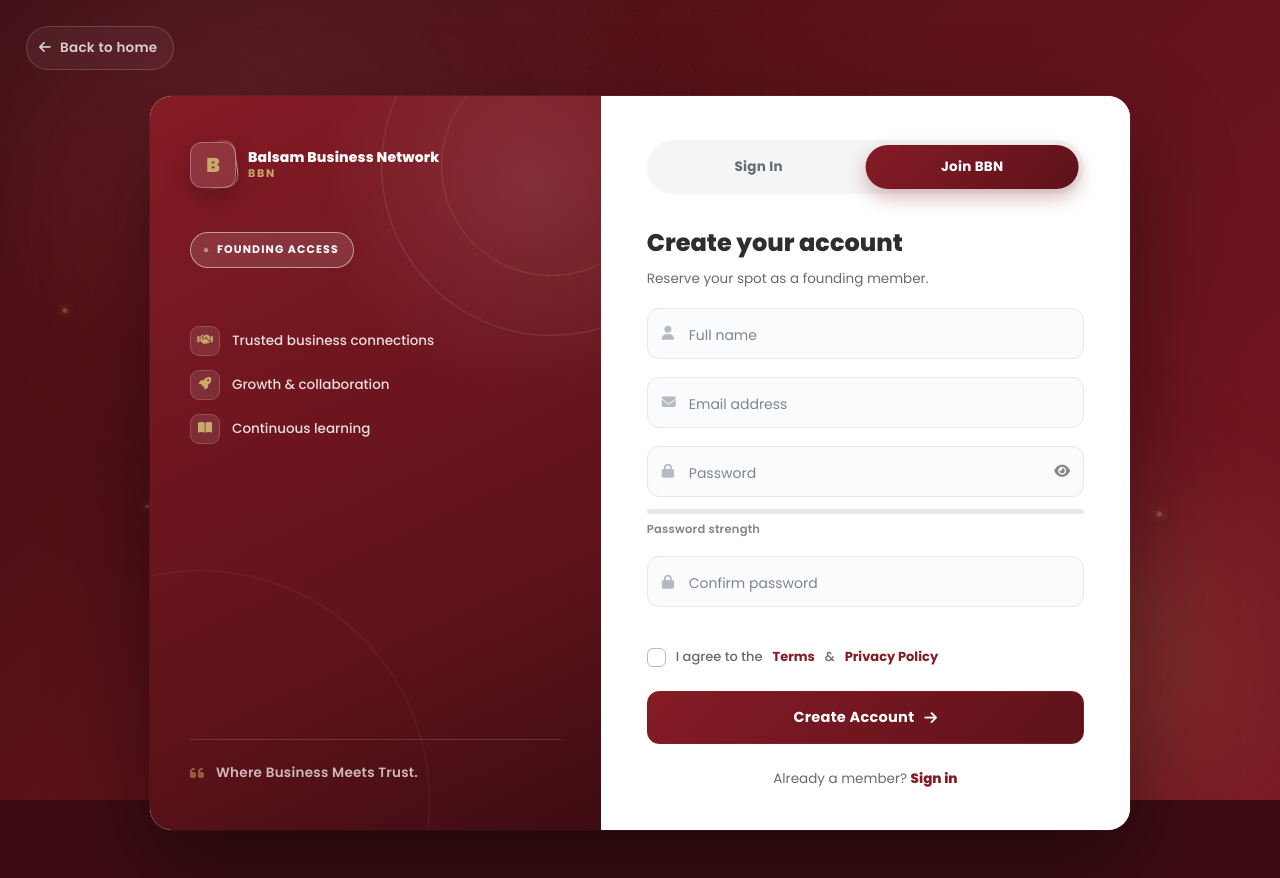
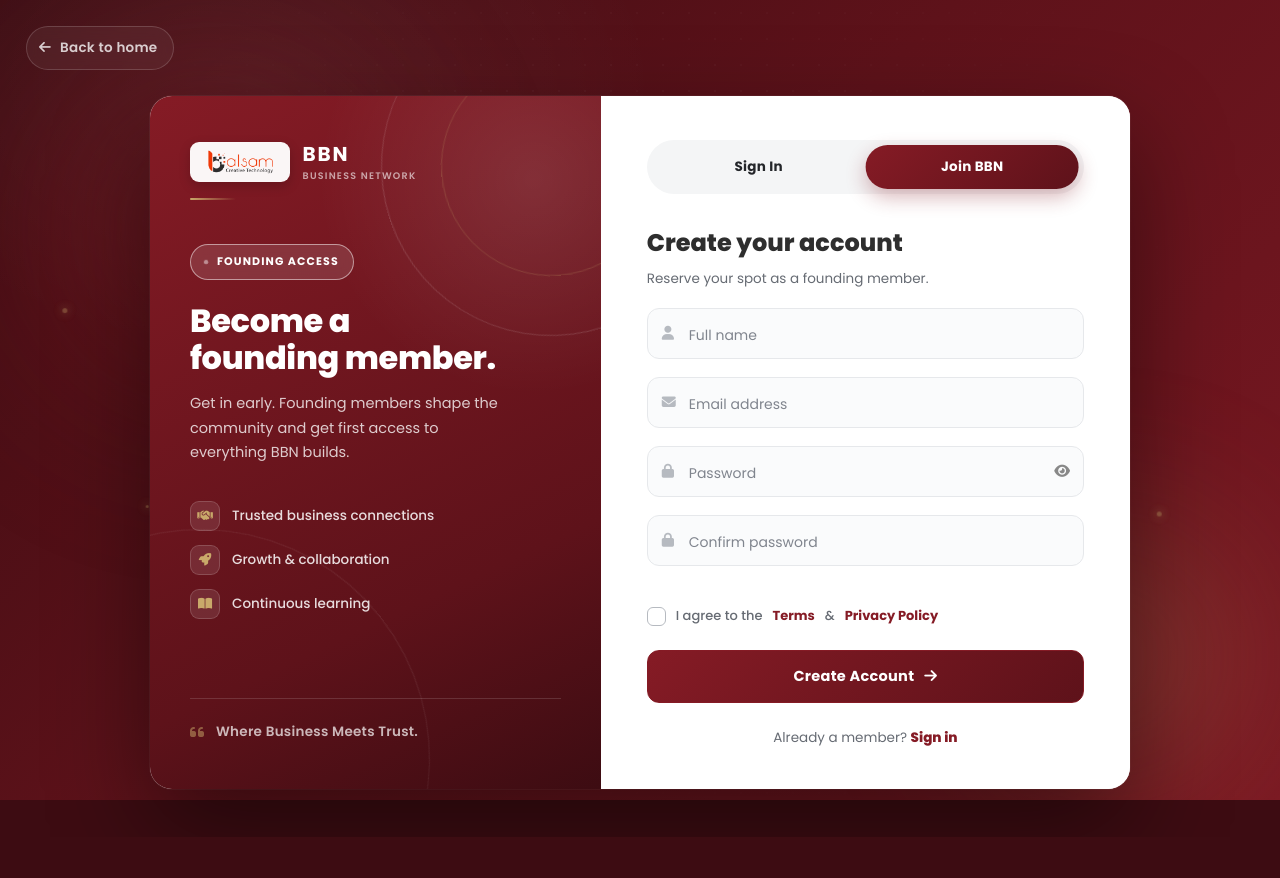
Before and after one commit to balsamweb02/BBN-Login, a plain HTML site: page index.html in a window 1280 px wide. Both pictures are taken after a click on the tab "Join BBN". After the commit the page ends 837 px from the top, so only its background shows below. Drawn offline with Linux system fonts and the light colour scheme.

Commit message:
Add files via upload

```diff
--- a/index.html
+++ b/index.html
@@ -41,21 +41,28 @@
       </div>
 
       <div class="brand-top">
-        <div class="brand-badge">
-          <span class="badge-letter">B</span>
+        <div class="brand-top-row">
+          <div class="brand-logo">
+            <img src="logo.png" alt="Balsam Business Network">
+          </div>
+          <div class="brand-wordmark">
+            <strong>BBN</strong>
+            <span>Business Network</span>
+          </div>
         </div>
-        <div class="brand-name">
-          <strong>Balsam Business Network</strong>
-          <span>BBN</span>
-        </div>
+        <span class="brand-top-rule" aria-hidden="true"></span>
       </div>
 
       <div class="brand-copy">
         <span class="tag tag-onmaroon"><span class="sq"></span>Founding Access</span>
-        <h1 class="brand-heading" data-mode="login">Welcome back to<br>the network.</h1>
-        <h1 class="brand-heading brand-heading-alt" data-mode="register">Become a<br>founding member.</h1>
-        <p class="brand-sub" data-mode="login">Pick up where you left off — your circle of trusted connections is waiting.</p>
-        <p class="brand-sub brand-sub-alt" data-mode="register">Get in early. Founding members shape the community and get first access to everything BBN builds.</p>
+        <div class="brand-heading-stack">
+          <h1 class="brand-heading" data-mode="login">Welcome back to<br>the network.</h1>
+          <h1 class="brand-heading" data-mode="register">Become a<br>founding member.</h1>
+        </div>
+        <div class="brand-sub-stack">
+          <p class="brand-sub" data-mode="login">Pick up where you left off — your circle of trusted connections is waiting.</p>
+          <p class="brand-sub" data-mode="register">Get in early. Founding members shape the community and get first access to everything BBN builds.</p>
+        </div>
       </div>
 
       <ul class="brand-features">
@@ -92,7 +99,6 @@
             <i class="fa-solid fa-envelope field-icon"></i>
             <input type="email" id="login-email" placeholder=" " autocomplete="email" required>
             <label for="login-email">Email address</label>
-            <span class="field-underline"></span>
             <i class="fa-solid fa-circle-check field-valid" aria-hidden="true"></i>
           </div>
 
@@ -100,7 +106,6 @@
             <i class="fa-solid fa-lock field-icon"></i>
             <input type="password" id="login-password" placeholder=" " autocomplete="current-password" required>
             <label for="login-password">Password</label>
-            <span class="field-underline"></span>
             <button type="button" class="field-toggle" data-target="login-password" aria-label="Show password">
               <i class="fa-solid fa-eye"></i>
             </button>
@@ -135,7 +140,6 @@
             <i class="fa-solid fa-user field-icon"></i>
             <input type="text" id="reg-name" placeholder=" " autocomplete="name" required>
             <label for="reg-name">Full name</label>
-            <span class="field-underline"></span>
             <i class="fa-solid fa-circle-check field-valid" aria-hidden="true"></i>
           </div>
 
@@ -143,7 +147,6 @@
             <i class="fa-solid fa-envelope field-icon"></i>
             <input type="email" id="reg-email" placeholder=" " autocomplete="email" required>
             <label for="reg-email">Email address</label>
-            <span class="field-underline"></span>
             <i class="fa-solid fa-circle-check field-valid" aria-hidden="true"></i>
           </div>
 
@@ -151,22 +154,15 @@
             <i class="fa-solid fa-lock field-icon"></i>
             <input type="password" id="reg-password" placeholder=" " autocomplete="new-password" required>
             <label for="reg-password">Password</label>
-            <span class="field-underline"></span>
             <button type="button" class="field-toggle" data-target="reg-password" aria-label="Show password">
               <i class="fa-solid fa-eye"></i>
             </button>
-          </div>
-
-          <div class="strength-meter" id="strength-meter">
-            <div class="strength-track"><span class="strength-fill" id="strength-fill"></span></div>
-            <span class="strength-label" id="strength-label">Password strength</span>
           </div>
 
           <div class="field">
             <i class="fa-solid fa-lock field-icon"></i>
             <input type="password" id="reg-confirm" placeholder=" " autocomplete="new-password" required>
             <label for="reg-confirm">Confirm password</label>
-            <span class="field-underline"></span>
             <i class="fa-solid fa-circle-check field-valid" aria-hidden="true"></i>
           </div>
           <p class="match-hint" id="match-hint"></p>
--- a/script.js
+++ b/script.js
@@ -89,8 +89,13 @@ const formLogin = document.getElementById('form-login');
 const formRegister = document.getElementById('form-register');
 const authBrand = document.getElementById('auth-brand');
 
+let authMode = 'login';
+const FLIP_CLASSES = ['flip-exit-left', 'flip-exit-right', 'flip-enter-left', 'flip-enter-right'];
+
 function setMode(mode, animate = true) {
+  if (mode === authMode) return;
   const goingToRegister = mode === 'register';
+  authMode = mode;
 
   tabLogin.classList.toggle('active', !goingToRegister);
   tabRegister.classList.toggle('active', goingToRegister);
@@ -98,27 +103,40 @@ function setMode(mode, animate = true) {
   tabRegister.setAttribute('aria-selected', String(goingToRegister));
   tabFill.classList.toggle('on-register', goingToRegister);
 
-  const activeForm = goingToRegister ? formRegister : formLogin;
-  const inactiveForm = goingToRegister ? formLogin : formRegister;
+  const incoming = goingToRegister ? formRegister : formLogin;
+  const outgoing = goingToRegister ? formLogin : formRegister;
+
+  FLIP_CLASSES.forEach((c) => { incoming.classList.remove(c); outgoing.classList.remove(c); });
 
   if (animate) {
-    inactiveForm.classList.add(goingToRegister ? 'exit-left' : '');
+    // outgoing form flips away toward whichever side it's headed
+    outgoing.classList.remove('is-active');
+    outgoing.classList.add(goingToRegister ? 'flip-exit-left' : 'flip-exit-right');
+
+    // incoming form starts pre-rotated (no transition), then on the next
+    // frame gets its transition back and rotates in to 0deg
+    incoming.classList.add(goingToRegister ? 'flip-enter-right' : 'flip-enter-left');
+    void incoming.offsetWidth; // force reflow so the start state is committed
+    requestAnimationFrame(() => {
+      incoming.classList.remove('flip-enter-right', 'flip-enter-left');
+      incoming.classList.add('is-active');
+    });
+
+    setTimeout(() => {
+      outgoing.classList.remove('flip-exit-left', 'flip-exit-right');
+    }, 650);
+  } else {
+    outgoing.classList.remove('is-active');
+    incoming.classList.add('is-active');
   }
-  inactiveForm.classList.remove('is-active');
-  activeForm.classList.remove('exit-left');
-  activeForm.classList.add('is-active');
 
-  // Brand panel narrative swap
-  authBrand.classList.add('swap');
-  setTimeout(() => {
-    authBrand.querySelectorAll('.brand-heading').forEach((h) => {
-      h.style.display = h.getAttribute('data-mode') === mode ? '' : 'none';
-    });
-    authBrand.querySelectorAll('.brand-sub').forEach((p) => {
-      p.style.display = p.getAttribute('data-mode') === mode ? '' : 'none';
-    });
-    requestAnimationFrame(() => authBrand.classList.remove('swap'));
-  }, 220);
+  // Brand panel narrative swap — CSS handles the crossfade via .is-current
+  authBrand.querySelectorAll('.brand-heading').forEach((h) => {
+    h.classList.toggle('is-current', h.getAttribute('data-mode') === mode);
+  });
+  authBrand.querySelectorAll('.brand-sub').forEach((p) => {
+    p.classList.toggle('is-current', p.getAttribute('data-mode') === mode);
+  });
 }
 
 tabLogin.addEventListener('click', () => setMode('login'));
@@ -129,7 +147,7 @@ document.querySelectorAll('.switch-link').forEach((btn) => {
 
 // Initialize brand copy visibility to match default (login) mode
 document.querySelectorAll('.brand-heading, .brand-sub').forEach((el) => {
-  el.style.display = el.getAttribute('data-mode') === 'login' ? '' : 'none';
+  el.classList.toggle('is-current', el.getAttribute('data-mode') === 'login');
 });
 
 // ==========================================================================
@@ -162,39 +180,9 @@ function wireValidity(inputId) {
 ['login-email', 'reg-name', 'reg-email', 'reg-confirm'].forEach(wireValidity);
 
 // ==========================================================================
-// Password strength meter
+// Confirm-password match hint
 // ==========================================================================
 const regPassword = document.getElementById('reg-password');
-const strengthFill = document.getElementById('strength-fill');
-const strengthLabel = document.getElementById('strength-label');
-
-function scorePassword(value) {
-  let score = 0;
-  if (value.length >= 8) score++;
-  if (value.length >= 12) score++;
-  if (/[A-Z]/.test(value)) score++;
-  if (/[0-9]/.test(value)) score++;
-  if (/[^A-Za-z0-9]/.test(value)) score++;
-  return Math.min(score, 5);
-}
-
-if (regPassword) {
-  regPassword.addEventListener('input', () => {
-    const val = regPassword.value;
-    const score = val ? scorePassword(val) : 0;
-    const pct = (score / 5) * 100;
-    const colors = ['#c2453f', '#c2453f', '#d98a3d', '#d9b83d', '#69b04a', '#2e9e5b'];
-    const labels = ['Password strength', 'Weak', 'Weak', 'Fair', 'Good', 'Strong'];
-    strengthFill.style.width = `${pct}%`;
-    strengthFill.style.background = colors[score];
-    strengthLabel.textContent = val ? labels[score] : 'Password strength';
-    checkMatch();
-  });
-}
-
-// ==========================================================================
-// Confirm-password match hint
-// ==========================================================================
 const regConfirm = document.getElementById('reg-confirm');
 const matchHint = document.getElementById('match-hint');
 
@@ -209,6 +197,7 @@ function checkMatch() {
   matchHint.classList.toggle('ok', match);
   regConfirm.closest('.field').classList.toggle('is-valid', match);
 }
+if (regPassword) regPassword.addEventListener('input', checkMatch);
 if (regConfirm) regConfirm.addEventListener('input', checkMatch);
 
 // ==========================================================================
--- a/style.css
+++ b/style.css
@@ -85,8 +85,8 @@ button{ font-family:inherit; }
 [data-reveal].in-view{ opacity:1; transform:translateY(0) scale(1); filter:blur(0); }
 [data-reveal-type="left"]{ transform: translateX(-30px) scale(.99); }
 [data-reveal-type="left"].in-view{ transform: translateX(0) scale(1); }
-[data-reveal-type="zoom"]{ transform: scale(.92); filter: blur(10px); }
-[data-reveal-type="zoom"].in-view{ transform: scale(1); filter: blur(0); }
+[data-reveal-type="zoom"]{ transform: perspective(1400px) scale(.92) rotateX(6deg); filter: blur(10px); }
+[data-reveal-type="zoom"].in-view{ transform: perspective(1400px) scale(1) rotateX(0deg); filter: blur(0); }
 
 .tag{
   display:inline-flex; align-items:center; gap:8px;
@@ -241,38 +241,60 @@ button{ font-family:inherit; }
 .ring.r3{ width:460px; height:460px; left:-180px; bottom:-200px; border-color: rgba(255,255,255,.08); animation: ringSpin 55s linear infinite; }
 @keyframes ringSpin{ from{ transform:rotate(0deg);} to{ transform:rotate(360deg);} }
 
-.brand-top{ position:relative; z-index:2; display:flex; align-items:center; gap:12px; margin-bottom: 44px; }
-.brand-badge{
-  width: 46px; height:46px; border-radius: 12px; flex-shrink:0;
-  display:flex; align-items:center; justify-content:center;
-  background: rgba(255,255,255,.12);
-  border: 1px solid rgba(255,255,255,.28);
-  box-shadow: 0 10px 24px rgba(0,0,0,.25);
-  position:relative;
+.brand-top{ position:relative; z-index:2; display:flex; flex-direction:column; gap:16px; margin-bottom: 44px; }
+.brand-top-row{ display:flex; align-items:center; gap:13px; }
+.brand-logo{
+  display:inline-flex; align-items:center;
+  padding: 8px 14px;
+  border-radius: 9px;
+  background: rgba(255,255,255,.96);
+  box-shadow: 0 4px 12px rgba(0,0,0,.18);
 }
-.brand-badge::before{
-  content:""; position:absolute; inset:-2px; border-radius:inherit; padding:1.5px;
-  background: conic-gradient(from 0deg, transparent, var(--gold), transparent 60%);
-  -webkit-mask: linear-gradient(#fff 0 0) content-box, linear-gradient(#fff 0 0);
-  -webkit-mask-composite: xor; mask-composite: exclude;
-  animation: spinAngle 4s linear infinite;
+.brand-logo img{ height: 24px; width:auto; display:block; }
+
+.brand-wordmark{ display:flex; flex-direction:column; line-height:1.18; }
+.brand-wordmark strong{
+  font-family: var(--font-display); font-weight:700; font-size:20px;
+  letter-spacing:.09em; color: var(--white);
 }
-@keyframes spinAngle{ from{ transform:rotate(0deg);} to{ transform:rotate(360deg);} }
-.badge-letter{ font-family: var(--font-display); font-weight:900; font-size:20px; color: var(--gold); }
-.brand-name{ display:flex; flex-direction:column; line-height:1.25; }
-.brand-name strong{ font-family:var(--font-display); font-weight:800; font-size:14px; letter-spacing:.01em; }
-.brand-name span{ font-family:var(--font-display); font-weight:700; font-size:11px; letter-spacing:.16em; color: var(--gold); }
+.brand-wordmark span{
+  font-family: var(--font-display); font-weight:600; font-size:9.5px;
+  letter-spacing:.13em; text-transform:uppercase; color: rgba(255,255,255,.6);
+  margin-top: 3px;
+}
+
+.brand-top-rule{
+  display:block; height:2px; width:46px; border-radius:2px;
+  background: linear-gradient(90deg, var(--gold), rgba(201,169,106,0));
+}
 
 .brand-copy{ position:relative; z-index:2; margin-bottom:36px; }
 .brand-copy .tag{ margin-bottom:22px; }
+
+.brand-heading-stack, .brand-sub-stack{ display:grid; grid-template-columns:1fr; grid-template-rows:1fr; }
+.brand-heading-stack{ margin-bottom:14px; }
+.brand-heading-stack > .brand-heading,
+.brand-sub-stack > .brand-sub{ grid-column:1; grid-row:1; }
+
 .brand-heading{
   font-family: var(--font-display); font-weight:800; font-size: clamp(26px, 3vw, 32px);
-  line-height:1.18; letter-spacing:-0.01em; margin-bottom:14px;
-  transition: opacity .45s ease, transform .45s ease;
+  line-height:1.18; letter-spacing:-0.01em;
+  opacity:0; visibility:hidden; transform: translateY(10px); filter: blur(4px);
+  transition: opacity .45s ease, transform .45s ease, filter .45s ease, visibility 0s linear .45s;
 }
-.brand-heading-alt{ display:none; position:absolute; }
-.brand-sub{ font-size:14.5px; color: rgba(255,255,255,.78); max-width: 34ch; line-height:1.7; }
-.brand-sub-alt{ display:none; }
+.brand-heading.is-current{
+  opacity:1; visibility:visible; transform:none; filter:none;
+  transition: opacity .45s ease .12s, transform .45s ease .12s, filter .45s ease .12s, visibility 0s linear 0s;
+}
+.brand-sub{
+  font-size:14.5px; color: rgba(255,255,255,.78); max-width: 34ch; line-height:1.7;
+  opacity:0; visibility:hidden; transform: translateY(10px); filter: blur(4px);
+  transition: opacity .45s ease, transform .45s ease, filter .45s ease, visibility 0s linear .45s;
+}
+.brand-sub.is-current{
+  opacity:1; visibility:visible; transform:none; filter:none;
+  transition: opacity .45s ease .12s, transform .45s ease .12s, filter .45s ease .12s, visibility 0s linear 0s;
+}
 
 .brand-features{ position:relative; z-index:2; display:flex; flex-direction:column; gap:14px; margin-bottom: auto; }
 .brand-features li{
@@ -293,10 +315,6 @@ button{ font-family:inherit; }
 }
 .brand-quote i{ color: rgba(201,169,106,.5); font-size:16px; }
 .brand-quote p{ font-family: var(--font-display); font-weight:600; font-size:13.5px; letter-spacing:.02em; color: rgba(255,255,255,.7); }
-
-/* mode swap animation on the brand panel */
-.auth-brand.swap .brand-heading,
-.auth-brand.swap .brand-sub{ opacity:0; transform: translateY(10px); filter: blur(4px); }
 
 /* ==========================================================================
    Form panel
@@ -331,25 +349,62 @@ button{ font-family:inherit; }
   border:none; background:transparent; cursor:pointer;
   padding: 12px 10px;
   font-family: var(--font-display); font-weight:700; font-size:13.5px; letter-spacing:.02em;
-  color: var(--grey-700);
+  color: var(--grey-800);
   border-radius:999px;
-  transition: color .35s ease;
+  transition: color .35s ease, opacity .35s ease;
 }
+.auth-tab:not(.active):hover{ color: var(--maroon); }
 .auth-tab.active{ color:#fff; }
 
-.auth-forms{ position:relative; flex:1; }
+/* Both forms occupy the same grid cell — the row auto-sizes to whichever
+   is tallest, so login and register always render at identical height
+   and never spill over / show through one another mid-transition. */
+.auth-forms{
+  position:relative;
+  flex: 1;
+  display:grid;
+  grid-template-columns: 1fr;
+  grid-template-rows: 1fr;
+  perspective: 1800px;
+}
 .auth-form{
+  grid-column: 1; grid-row: 1;
   display:flex; flex-direction:column; gap:18px;
-  position:absolute; inset:0;
+  width:100%;
   opacity:0; visibility:hidden; pointer-events:none;
-  transform: translateX(18px);
-  transition: opacity .4s cubic-bezier(.16,1,.3,1), transform .45s cubic-bezier(.16,1,.3,1), visibility 0s linear .4s;
+  transform-style: preserve-3d;
+  backface-visibility: hidden;
+  -webkit-backface-visibility: hidden;
+  transform: rotateY(0deg);
+  transition: transform .6s cubic-bezier(.65,0,.35,1), opacity .35s ease, visibility 0s linear .6s;
 }
 .auth-form.is-active{
-  position:relative; opacity:1; visibility:visible; pointer-events:auto; transform:translateX(0);
-  transition: opacity .4s cubic-bezier(.16,1,.3,1) .05s, transform .45s cubic-bezier(.16,1,.3,1) .05s;
+  opacity:1; visibility:visible; pointer-events:auto;
+  transform: rotateY(0deg);
+  z-index:2;
+  transition: transform .6s cubic-bezier(.65,0,.35,1) .05s, opacity .4s ease .05s, visibility 0s linear 0s;
 }
-.auth-form.exit-left{ transform: translateX(-18px); }
+/* mid-flip states: outgoing form rotates away and fades */
+.auth-form.flip-exit-left{
+  opacity:0; visibility:visible; pointer-events:none;
+  transform: rotateY(-100deg);
+  z-index:1;
+  transition: transform .55s cubic-bezier(.65,0,.35,1), opacity .4s ease, visibility 0s linear .55s;
+}
+.auth-form.flip-exit-right{
+  opacity:0; visibility:visible; pointer-events:none;
+  transform: rotateY(100deg);
+  z-index:1;
+  transition: transform .55s cubic-bezier(.65,0,.35,1), opacity .4s ease, visibility 0s linear .55s;
+}
+/* pre-rotated starting point for the incoming form, applied with no
+   transition, then removed a frame later so it animates in to 0deg */
+.auth-form.flip-enter-right{ transform: rotateY(100deg); opacity:0; visibility:hidden; transition:none; }
+.auth-form.flip-enter-left{ transform: rotateY(-100deg); opacity:0; visibility:hidden; transition:none; }
+
+@media (prefers-reduced-motion: reduce){
+  .auth-form{ transition: opacity .2s ease !important; transform:none !important; }
+}
 
 .form-head h2{ font-family: var(--font-display); font-weight:800; font-size:24px; color: var(--ink); margin-bottom:6px; }
 .form-head p{ font-size:13.5px; color: var(--grey-700); }
@@ -366,12 +421,25 @@ button{ font-family:inherit; }
   border-radius: 12px;
   padding: 20px 42px 8px 42px;
   outline:none;
+  text-decoration: none;
   transition: border-color .3s ease, background .3s ease, box-shadow .3s ease;
+}
+.field input:not(:placeholder-shown){ color: var(--grey-800); text-decoration: none; }
+/* Neutralize the browser's default blue/underlined autofill styling */
+.field input:-webkit-autofill,
+.field input:-webkit-autofill:hover,
+.field input:-webkit-autofill:focus{
+  -webkit-text-fill-color: var(--grey-800);
+  caret-color: var(--ink);
+  -webkit-box-shadow: 0 0 0px 1000px var(--grey-50) inset;
+  box-shadow: 0 0 0px 1000px var(--grey-50) inset;
+  transition: background-color 9999s ease-in-out 0s, border-color .3s ease;
+  text-decoration: none;
 }
 .field input:focus{
   border-color: var(--maroon);
   background: var(--white);
-  box-shadow: 0 0 0 4px rgba(var(--maroon-accent),.1);
+  box-shadow: 0 0 0 3.5px rgba(var(--maroon-accent),.12), 0 1px 2px rgba(0,0,0,.03);
 }
 .field label{
   position:absolute; left:42px; top:16px;
@@ -392,13 +460,6 @@ button{ font-family:inherit; }
   transition: color .25s ease;
 }
 .field input:focus ~ .field-icon{ color: var(--maroon); }
-.field-underline{
-  position:absolute; left:14px; right:14px; bottom:6px; height:2px;
-  background: var(--maroon); border-radius: 2px;
-  transform: scaleX(0); transform-origin:center;
-  transition: transform .35s cubic-bezier(.16,1,.3,1);
-}
-.field input:focus ~ .field-underline{ transform: scaleX(1); }
 
 .field-toggle{
   position:absolute; right:14px; top:0; bottom:0; margin:auto 0; height:32px;
@@ -415,22 +476,11 @@ button{ font-family:inherit; }
 }
 .field.is-valid .field-valid{ opacity:1; transform: scale(1); }
 .field.is-invalid input{ border-color:#c2453f; animation: fieldShake .4s ease; }
-.field.is-invalid .field-underline{ background:#c2453f; }
 @keyframes fieldShake{
   0%,100%{ transform: translateX(0); }
   25%{ transform: translateX(-5px); }
   75%{ transform: translateX(5px); }
 }
-
-/* ---- strength meter ---- */
-.strength-meter{ margin-top:-6px; }
-.strength-track{ height:5px; border-radius:3px; background: var(--grey-200); overflow:hidden; }
-.strength-fill{
-  display:block; height:100%; width:0%; border-radius:3px;
-  background: #c2453f;
-  transition: width .35s cubic-bezier(.16,1,.3,1), background .35s ease;
-}
-.strength-label{ display:block; margin-top:6px; font-size:11.5px; font-weight:600; letter-spacing:.02em; color: var(--grey-600); }
 
 .match-hint{
   font-size:12px; font-weight:600; margin-top:-10px; height:14px;
```
